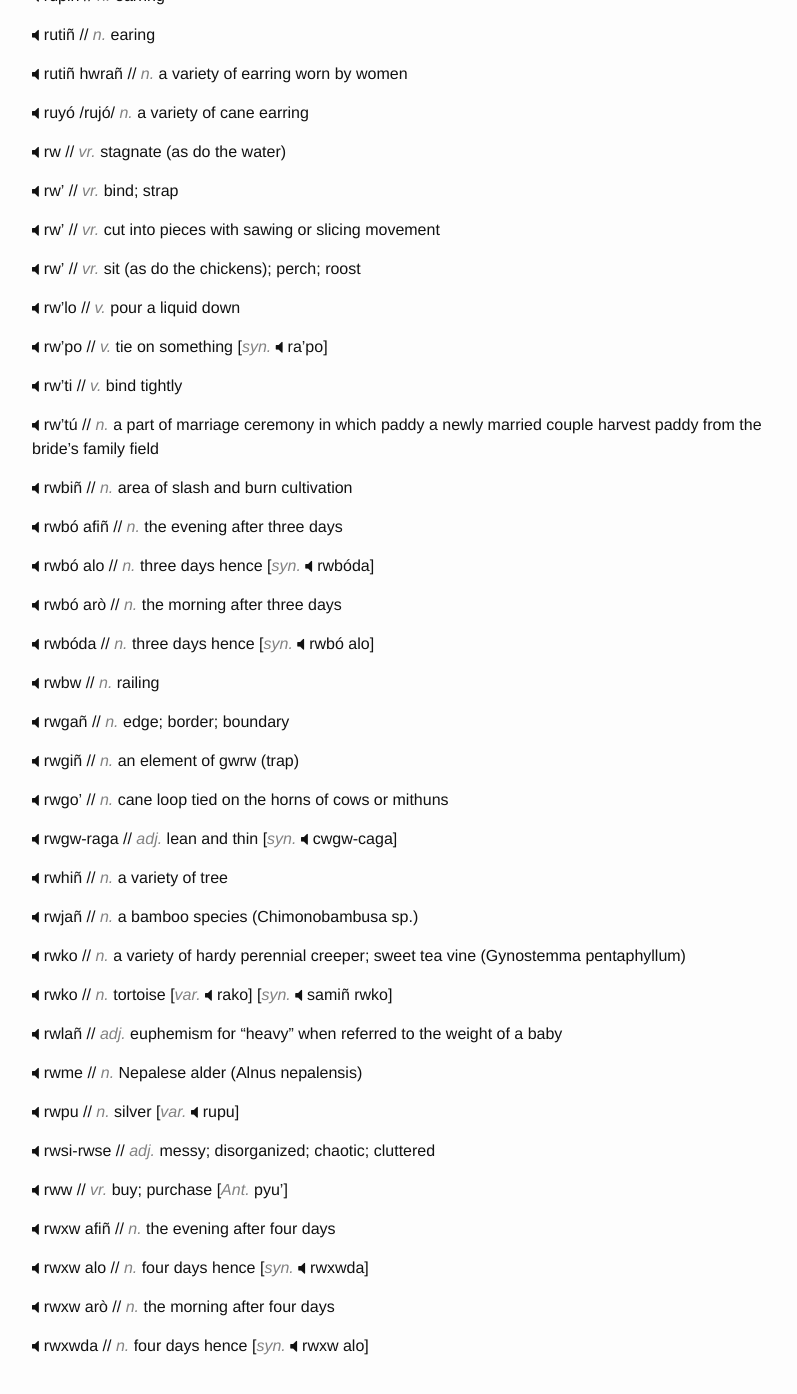
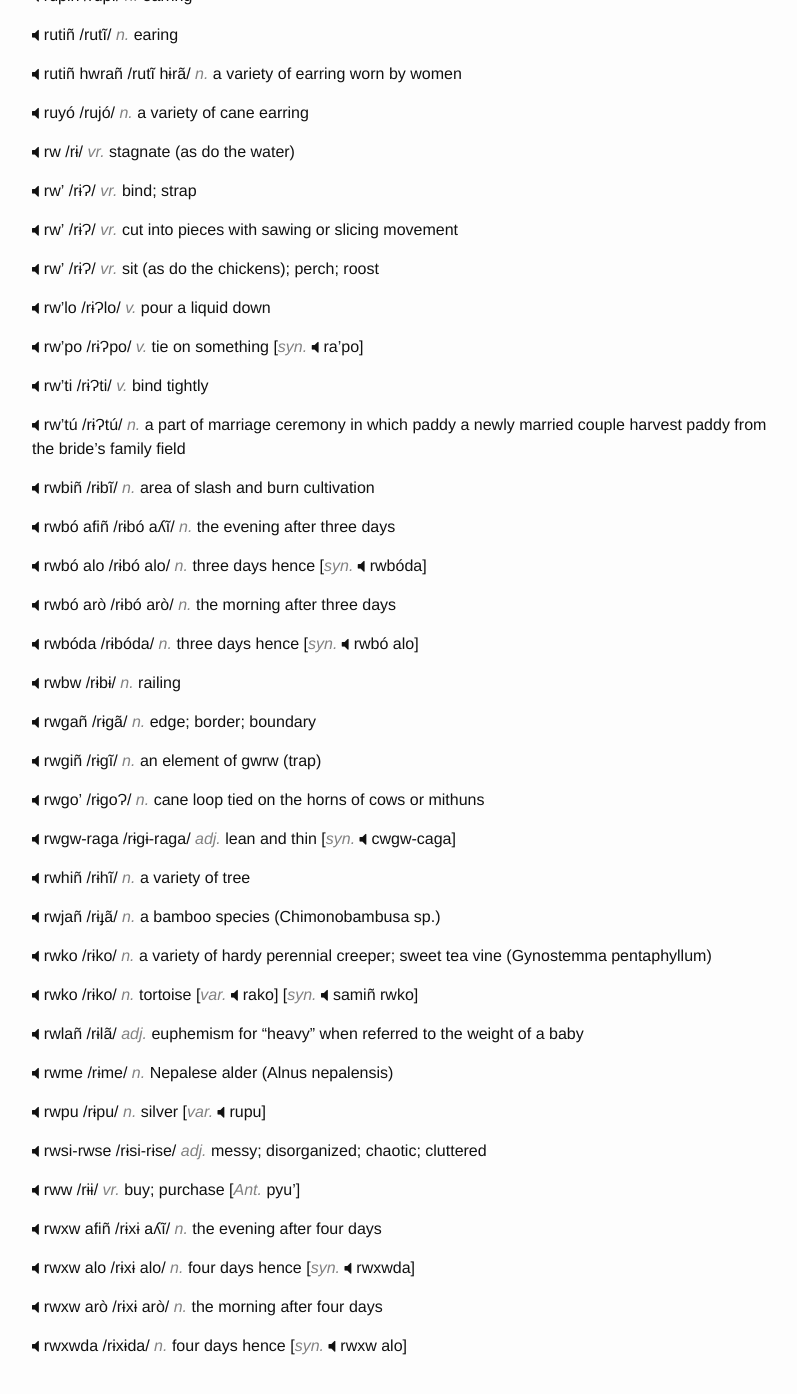
Before and after one commit to hacksparrow/language.apatani.org, a Jekyll site: the page built from dictionary/r.md, in a window 1280 px wide and 1400 px high, scrolled down 4432 px. Shown: the top 1394 px of the window, without its empty margins (238-1035 px from the left). Built offline with Jekyll 4.4.1, drawn with Linux system fonts in a browser that asks for light colours; nearby versions of some CDN libraries; comment, search, counter and statistics services are not loaded; some of the changed text lies outside the part shown.

Commit message:
Update r.md

```diff
--- a/dictionary/r.md
+++ b/dictionary/r.md
@@ -214,76 +214,76 @@
 
 __rubi__	/rubi/ _n._	deaf
 
-__rubiñ__	// _n._	earlobe	[_syn._	yarú rubiñ]
+__rubiñ__	/rubĩ/ _n._	earlobe	[_syn._	yarú rubiñ]
 
-__ruci yarú__	// _n._	left ear
+__ruci yarú__	/ruci jarú/ _n._	left ear
 
-__rupiñ__	// _n._	earring
+__rupiñ__	/rupĩ/ _n._	earring
 
-__rutiñ__	// _n._	earing
+__rutiñ__	/rutĩ/ _n._	earing
 
-__rutiñ hwrañ__	// _n._	a variety of earring worn by women
+__rutiñ hwrañ__	/rutĩ hɨrã/ _n._	a variety of earring worn by women
 
 __ruyó__	/rujó/ _n._	a variety of cane earring
 
-__rw__	// _vr._	stagnate (as do the water)
+__rw__	/rɨ/ _vr._	stagnate (as do the water)
 
-__rw'__	// _vr._	bind; strap
+__rw'__	/rɨɁ/ _vr._	bind; strap
 
-__rw'__	// _vr._	cut into pieces with sawing or slicing movement
+__rw'__	/rɨɁ/ _vr._	cut into pieces with sawing or slicing movement
 
-__rw'__	// _vr._	sit (as do the chickens); perch; roost
+__rw'__	/rɨɁ/ _vr._	sit (as do the chickens); perch; roost
 
-__rw'lo__	// _v._	pour a liquid down
+__rw'lo__	/rɨɁlo/ _v._	pour a liquid down
 
-__rw'po__	// _v._	tie on something	[_syn._	ra'po]
+__rw'po__	/rɨɁpo/ _v._	tie on something	[_syn._	ra'po]
 
-__rw'ti__	// _v._	bind tightly
+__rw'ti__	/rɨɁti/ _v._	bind tightly
 
-__rw'tú__	// _n._	a part of marriage ceremony in which paddy a newly married couple harvest paddy from the bride's family field
+__rw'tú__	/rɨɁtú/ _n._	a part of marriage ceremony in which paddy a newly married couple harvest paddy from the bride's family field
 
-__rwbiñ__	// _n._	area of slash and burn cultivation
+__rwbiñ__	/rɨbĩ/ _n._	area of slash and burn cultivation
 
-__rwbó afiñ__	// _n._	the evening after three days
+__rwbó afiñ__	/rɨbó aʎĩ/ _n._	the evening after three days
 
-__rwbó alo__	// _n._	three days hence	[_syn._	rwbóda]
+__rwbó alo__	/rɨbó alo/ _n._	three days hence	[_syn._	rwbóda]
 
-__rwbó arò__	// _n._	the morning after three days
+__rwbó arò__	/rɨbó arò/ _n._	the morning after three days
 
-__rwbóda__	// _n._	three days hence	[_syn._	rwbó alo]
+__rwbóda__	/rɨbóda/ _n._	three days hence	[_syn._	rwbó alo]
 
-__rwbw__	// _n._	railing
+__rwbw__	/rɨbɨ/ _n._	railing
 
-__rwgañ__	// _n._	edge; border; boundary
+__rwgañ__	/rɨgã/ _n._	edge; border; boundary
 
-__rwgiñ__	// _n._	an element of gwrw (trap)
+__rwgiñ__	/rɨgĩ/ _n._	an element of gwrw (trap)
 
-__rwgo'__	// _n._	cane loop tied on the horns of cows or mithuns
+__rwgo'__	/rɨgoɁ/ _n._	cane loop tied on the horns of cows or mithuns
 
-__rwgw-raga__	// _adj._	lean and thin	[_syn._	cwgw-caga]
+__rwgw-raga__	/rɨgɨ-raga/ _adj._	lean and thin	[_syn._	cwgw-caga]
 
-__rwhiñ__	// _n._	a variety of tree
+__rwhiñ__	/rɨhĩ/ _n._	a variety of tree
 
-__rwjañ__	// _n._	a bamboo species (Chimonobambusa sp.)
+__rwjañ__	/rɨɟã/ _n._	a bamboo species (Chimonobambusa sp.)
 
-__rwko__	// _n._	a variety of hardy perennial creeper; sweet tea vine (Gynostemma pentaphyllum)
+__rwko__	/rɨko/ _n._	a variety of hardy perennial creeper; sweet tea vine (Gynostemma pentaphyllum)
 
-__rwko__	// _n._	tortoise	[_var._	rako]	[_syn._	samiñ rwko]
+__rwko__	/rɨko/ _n._	tortoise	[_var._	rako]	[_syn._	samiñ rwko]
 
-__rwlañ__	// _adj._	euphemism for "heavy" when referred to the weight of a baby
+__rwlañ__	/rɨlã/ _adj._	euphemism for "heavy" when referred to the weight of a baby
 
-__rwme__	// _n._	Nepalese alder (Alnus nepalensis)
+__rwme__	/rɨme/ _n._	Nepalese alder (Alnus nepalensis)
 
-__rwpu__	// _n._	silver	[_var._	rupu]
+__rwpu__	/rɨpu/ _n._	silver	[_var._	rupu]
 
-__rwsi-rwse__	// _adj._	messy; disorganized; chaotic; cluttered
+__rwsi-rwse__	/rɨsi-rɨse/ _adj._	messy; disorganized; chaotic; cluttered
 
-__rww__	// _vr._	buy; purchase	[_Ant._	pyu']
+__rww__	/rɨɨ/ _vr._	buy; purchase	[_Ant._	pyu']
 
-__rwxw afiñ__	// _n._	the evening after four days
+__rwxw afiñ__	/rɨxɨ aʎĩ/ _n._	the evening after four days
 
-__rwxw alo__	// _n._	four days hence	[_syn._	rwxwda]
+__rwxw alo__	/rɨxɨ alo/ _n._	four days hence	[_syn._	rwxwda]
 
-__rwxw arò__	// _n._	the morning after four days
+__rwxw arò__	/rɨxɨ arò/ _n._	the morning after four days
 
-__rwxwda__	// _n._	four days hence	[_syn._	rwxw alo]
+__rwxwda__	/rɨxɨda/ _n._	four days hence	[_syn._	rwxw alo]
```
